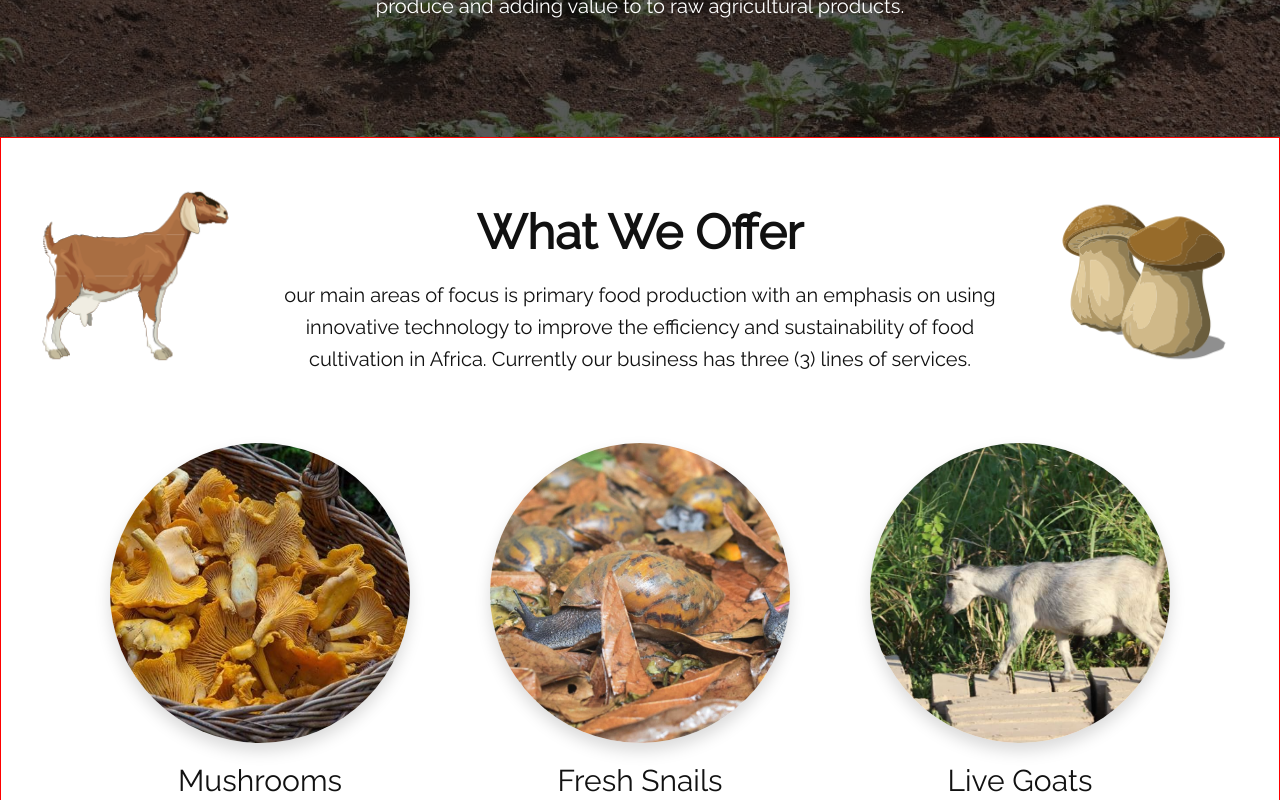
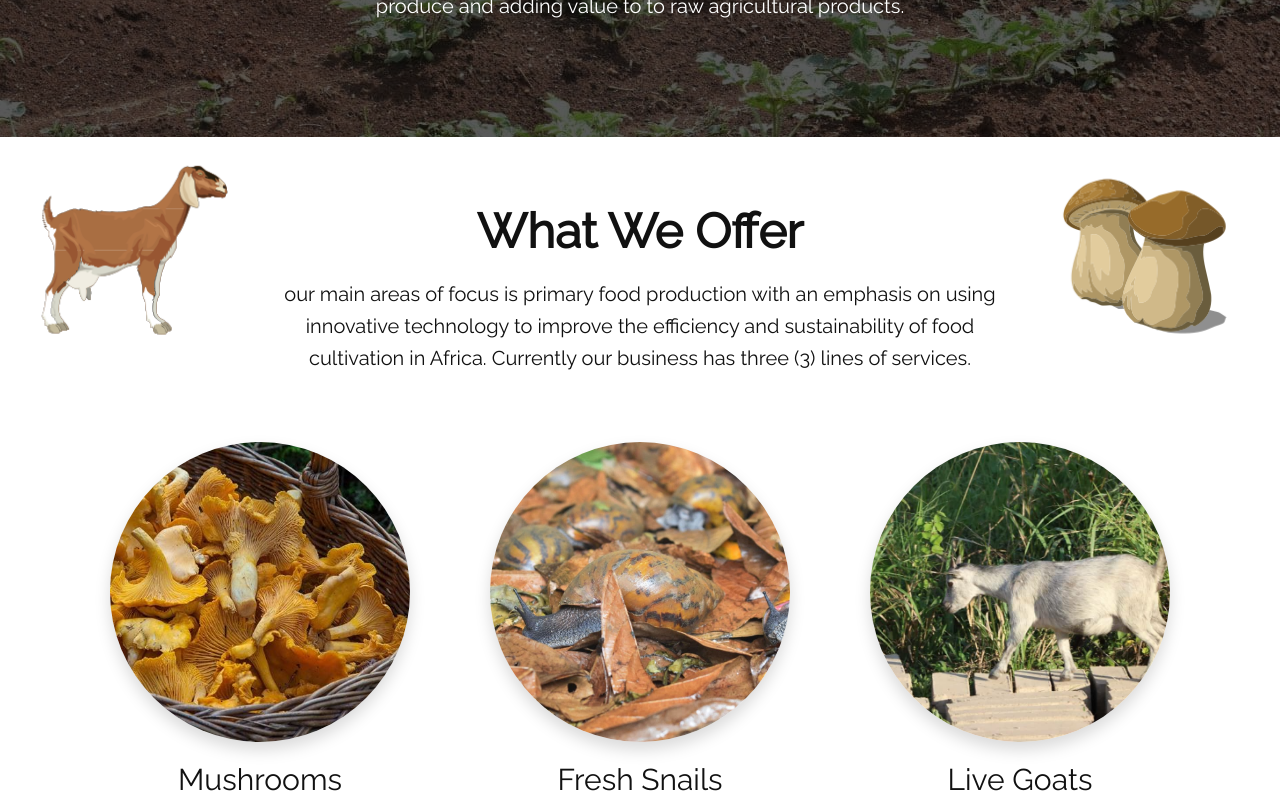
Before and after one commit to kyboahene/agricompany, a React (Create React App) app: page / in a window 1280 px wide. Shown: the part 2400-3200 px from the top of the page. Built offline with nearby package versions, Linux system fonts and the light colour scheme.

Commit message:
refactoring

```diff
--- a/src/pages/home.js
+++ b/src/pages/home.js
@@ -268,7 +268,7 @@ const Home = () => {
         </div>
       </section>
 
-      <section className="what_we_do" style={{ border: '1px red solid' }}>
+      <section className="what_we_do">
         <div
           className="container u-custom-font u-font-raleway pt-5"
           id="what_we_do"
```
